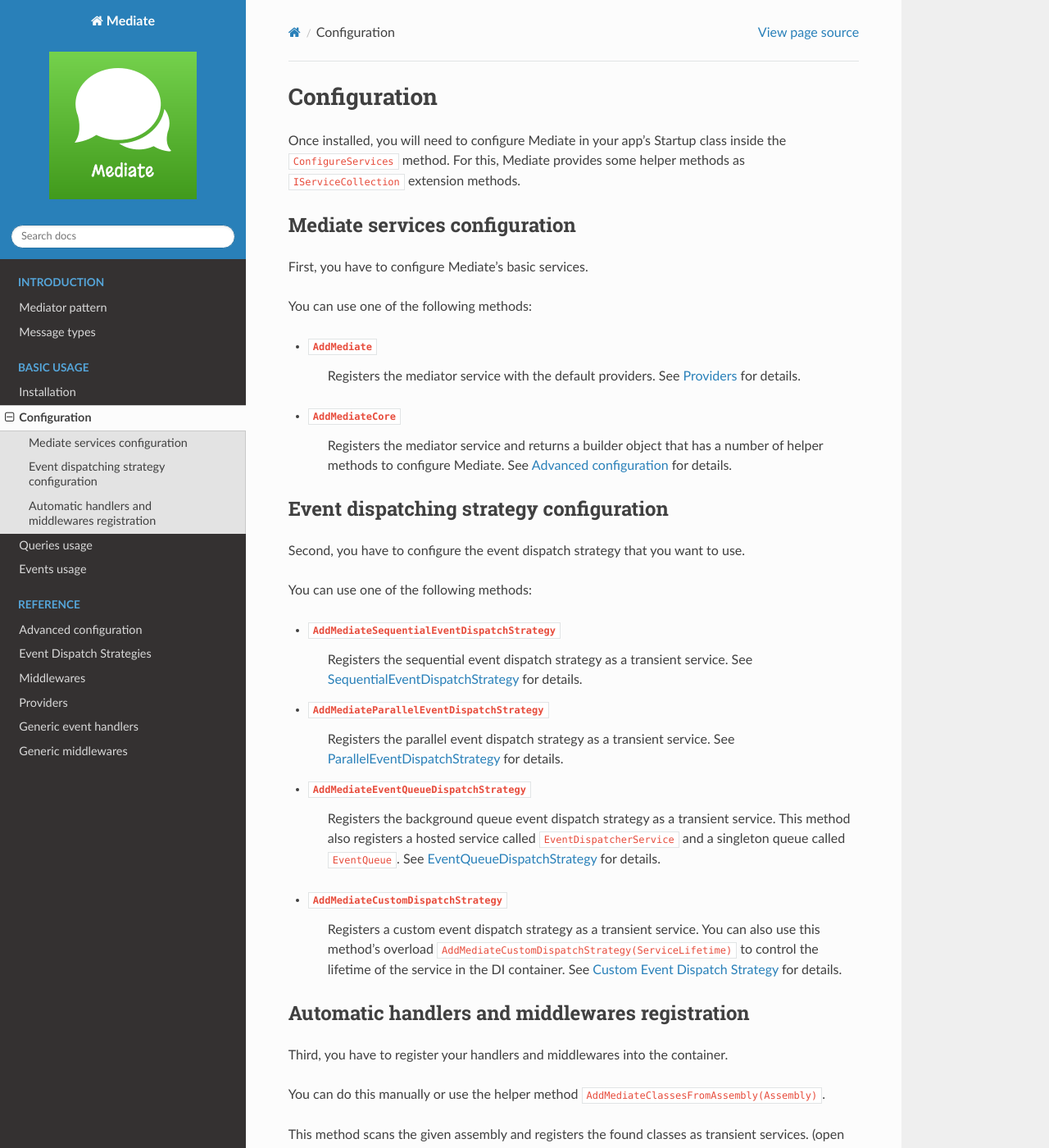
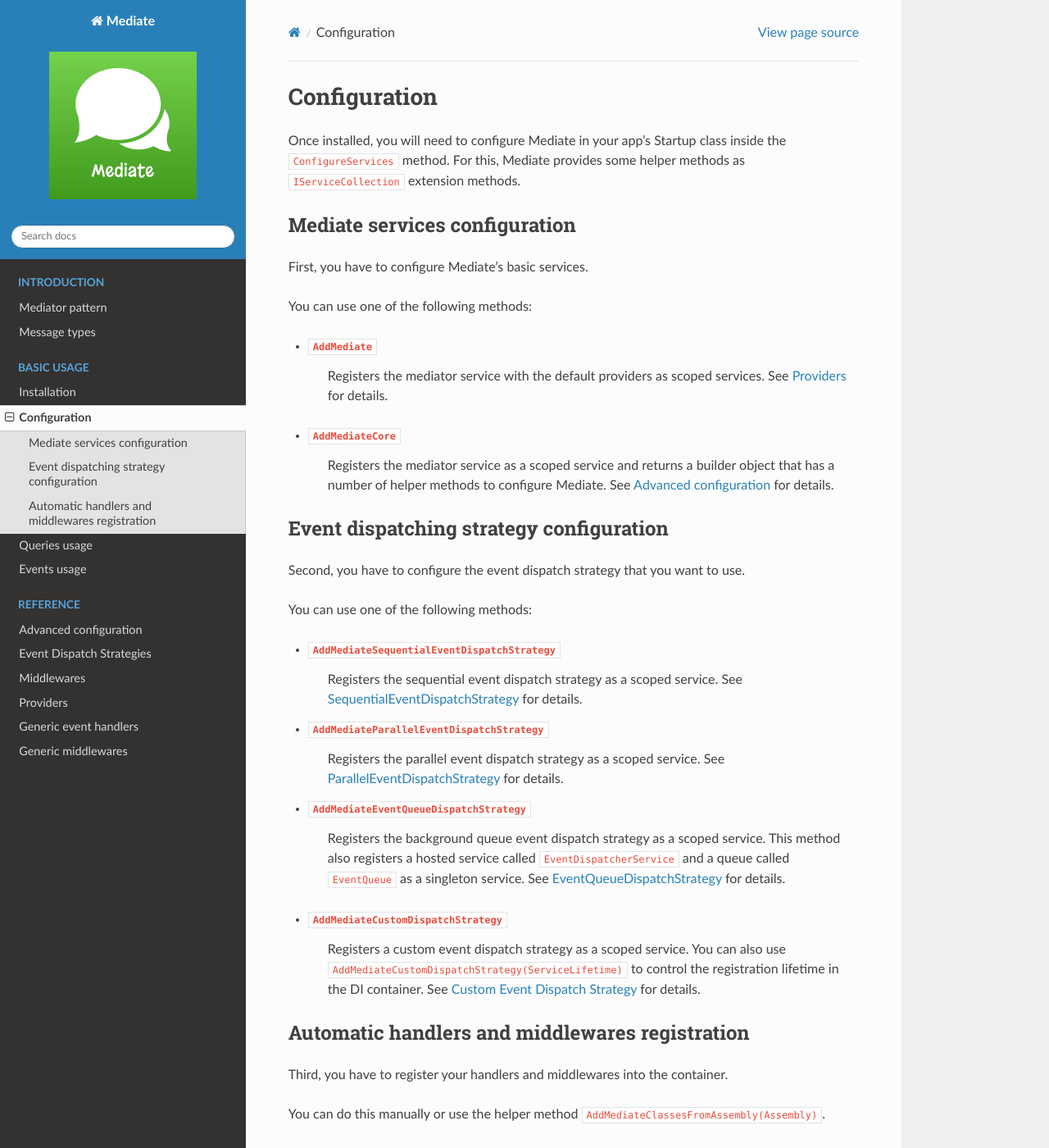
Before and after one commit to dementcore/Mediate, a Sphinx documentation site: the page built from docs/source/usage/configuration.rst, in a window 1280 px wide and 1400 px high. Shown: the whole window at 82% size. Built offline with Sphinx 7.4.7 and the Read the Docs theme 2.0.0, drawn with Linux system fonts in a browser that asks for light colours.

Commit message:
docs errors fix

```diff
--- a/docs/source/usage/configuration.rst
+++ b/docs/source/usage/configuration.rst
@@ -13,13 +13,13 @@
 You can use one of the following methods:
 
 * ``AddMediate``
-    Registers the mediator service with the default providers.
+    Registers the mediator service with the default providers as scoped services.
     See :ref:`Providers <refHandlerProviders>` for details.
 
 .. _refAddMediateCore:
 
 * ``AddMediateCore``
-    Registers the mediator service and returns a builder object that has a number of helper methods to configure Mediate.
+    Registers the mediator service as a scoped service and returns a builder object that has a number of helper methods to configure Mediate.
     See :ref:`Advanced configuration <refAdvancedConfiguration>` for details.
 
 Event dispatching strategy configuration
@@ -29,28 +29,28 @@
 You can use one of the following methods:
 
 * ``AddMediateSequentialEventDispatchStrategy``
-    Registers the sequential event dispatch strategy as a transient service.
+    Registers the sequential event dispatch strategy as a scoped service.
     See :ref:`SequentialEventDispatchStrategy <refSequentialEventDispatchStrategy>`
     for details.
 
 * ``AddMediateParallelEventDispatchStrategy``
-    Registers the parallel event dispatch strategy as a transient service.
+    Registers the parallel event dispatch strategy as a scoped service.
     See :ref:`ParallelEventDispatchStrategy <refParallelEventDispatchStrategy>`
     for details.
 
 * ``AddMediateEventQueueDispatchStrategy``
-    Registers the background queue event dispatch strategy as a transient service.
+    Registers the background queue event dispatch strategy as a scoped service.
     This method also registers a hosted service called ``EventDispatcherService``
-    and a singleton queue called ``EventQueue``.
+    and a queue called ``EventQueue`` as a singleton service.
     See :ref:`EventQueueDispatchStrategy <refEventQueueDispatchStrategy>`
     for details.
 
 .. _refAddCustomEventDispatchStrategy:
 
 * ``AddMediateCustomDispatchStrategy``
-    Registers a custom event dispatch strategy as a transient service.
-    You can also use this method's overload ``AddMediateCustomDispatchStrategy(ServiceLifetime)``
-    to control the lifetime of the service in the DI container.
+    Registers a custom event dispatch strategy as a scoped service.
+    You can also use ``AddMediateCustomDispatchStrategy(ServiceLifetime)``
+    to control the registration lifetime in the DI container.
     See :ref:`Custom Event Dispatch Strategy <refCustomEventDispatchStrategy>` for details.
 
 Automatic handlers and middlewares registration
```
Also changed, not shown: docs/source/reference/advanced_configuration.rst (+4 -4 lines), docs/source/reference/generic_handlers.rst (+7 -7 lines), docs/source/reference/generic_middlewares.rst (+21 -21 lines).
